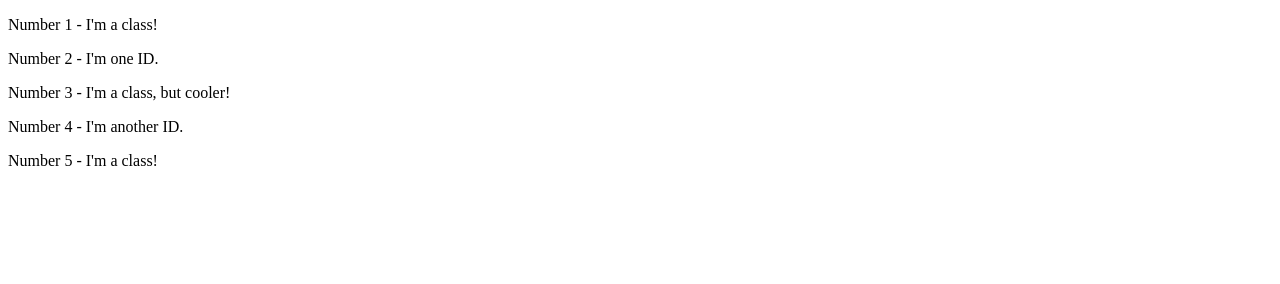
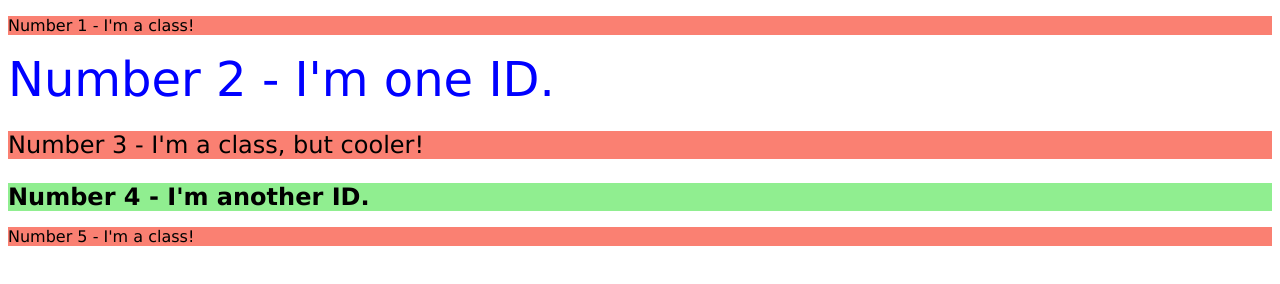
Before and after one commit to camila-fukuda/odin-foundations-css-exercises, a plain HTML site: page 02-class-id-selectors/index.html in a window 1280 px wide. Drawn offline with Linux system fonts and the light colour scheme.

Commit message:
Completed exercise number 2.

```diff
--- a/02-class-id-selectors/index.html
+++ b/02-class-id-selectors/index.html
@@ -1,5 +1,6 @@
 <!DOCTYPE html>
 <html lang="en">
+
 <head>
   <meta charset="UTF-8">
   <meta http-equiv="X-UA-Compatible" content="IE=edge">
@@ -7,11 +8,13 @@
   <title>Class and ID Selectors</title>
   <link rel="stylesheet" href="style.css">
 </head>
+
 <body>
-  <p>Number 1 - I'm a class!</p>
-  <div>Number 2 - I'm one ID.</div>
-  <p>Number 3 - I'm a class, but cooler!</p>
-  <div>Number 4 - I'm another ID.</div>
-  <p>Number 5 - I'm a class!</p>
+  <p class="oddEl">Number 1 - I'm a class!</p>
+  <div id="number2">Number 2 - I'm one ID.</div>
+  <p class="oddEl">Number 3 - I'm a class, but cooler!</p>
+  <div id="number4">Number 4 - I'm another ID.</div>
+  <p class="oddEl">Number 5 - I'm a class!</p>
 </body>
+
 </html>
--- a/02-class-id-selectors/style.css
+++ b/02-class-id-selectors/style.css
@@ -0,0 +1,22 @@
+body{
+    font-family: Verdana, Geneva, Tahoma, sans-serif;
+}
+
+.oddEl{
+    background-color: salmon;
+}
+
+#number2{
+    color: blue;
+    font-size: 3rem;
+}
+
+.oddEl:nth-of-type(2){
+    font-size: 1.5rem;
+}
+
+#number4{
+    font-weight: bold;
+    font-size: 1.5rem;
+    background-color: lightgreen;
+}
```
